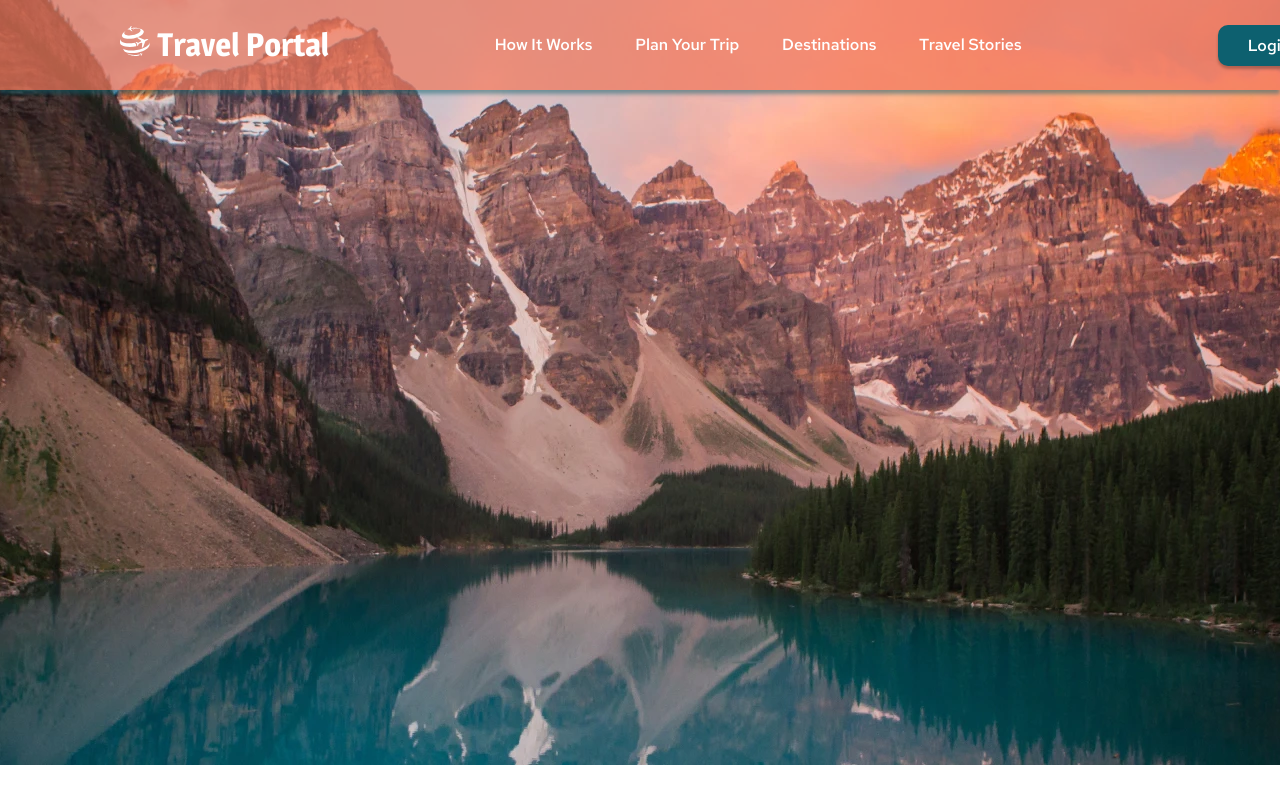
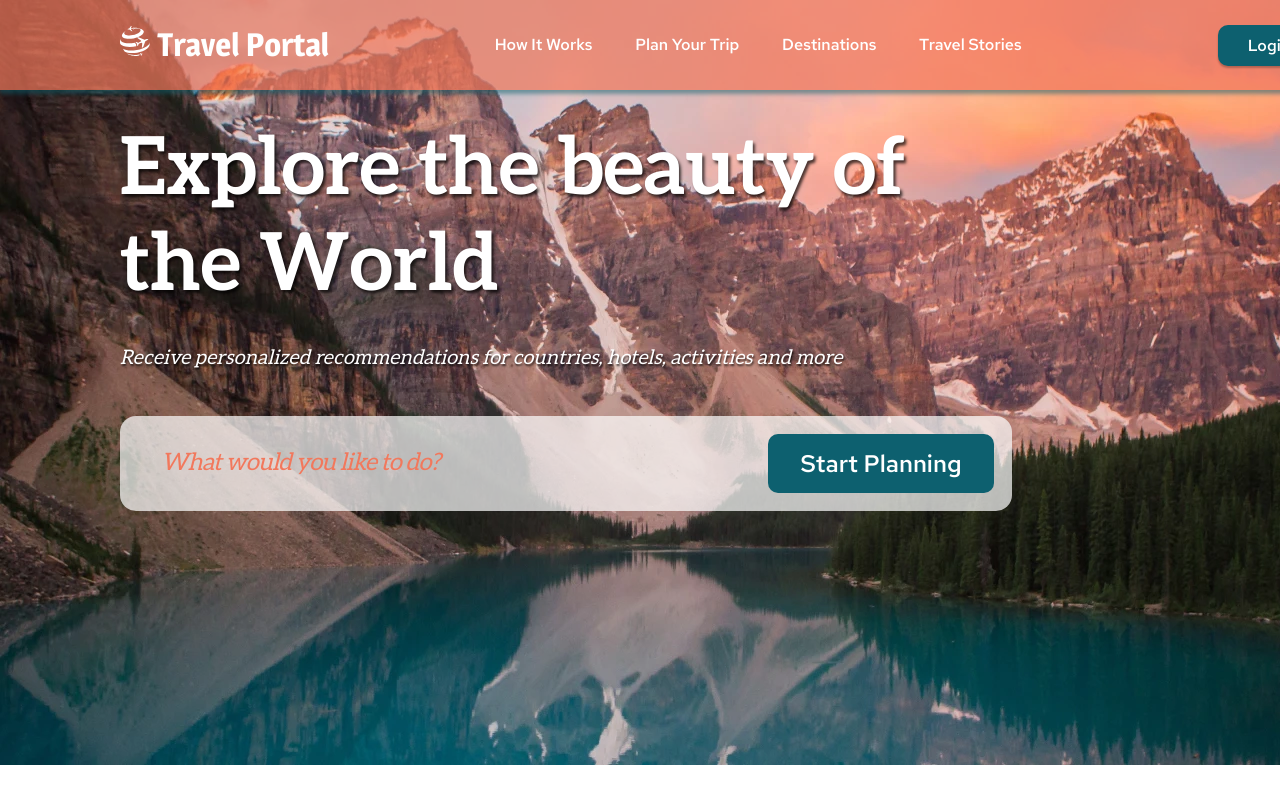
Before and after one commit to greysar/Travel, a plain HTML site: page index.html in a window 1280 px wide. Shown: the top 800 px of the page. Drawn offline with Linux system fonts and the light colour scheme.

Commit message:
feat: add preview block

```diff
--- a/assets/sass/base/_basic.scss
+++ b/assets/sass/base/_basic.scss
@@ -2,20 +2,24 @@
 $color-black: #000000;
 $color-white: #ffffff;
 $color-sia: #0d606f;
-$color-header: #f2785c;
+$color-orange: #f2785c;
 
 // Fonts
 
 $font-group-1: 'Magra', sans-serif;
 $font-group-2: 'Red Hat Text', sans-serif;
+$font-group-3: 'Aleo', sans-serif;
 
+:root {
+    font-size: 16px;
+}
 
 * {
     box-sizing: border-box;
 }
 
 .container {
-  width: 1440px;
+  width: 90rem;
   margin: 0 auto;
 }
 
--- a/assets/sass/base/_fonts.scss
+++ b/assets/sass/base/_fonts.scss
@@ -1,3 +1,4 @@
+// Magra
 @font-face {
   font-family: "Magra";
   src: url("/assets/fonts/magra/Magra-Bold.woff2") format("woff2"),
@@ -14,6 +15,7 @@
   font-weight: 400;
 }
 
+// Red Hat Text
 @font-face {
   font-family: "Red Hat Text";
   src: url("/assets/fonts/RedHatText/RedHatText.woff2") format("woff2"),
@@ -21,3 +23,20 @@
     url("/assets/fonts/RedHatText/RedHatText.ttf") format("ttf");
   font-weight: 500;
 }
+
+// Aleo
+@font-face {
+  font-family: "Aleo";
+  src: url("/assets/fonts/Aleo/Aleo-Bold.woff2") format("woff2"),
+    url("/assets/fonts/Aleo/Aleo-Bold.woff") format("woff"),
+    url("/assets/fonts/Aleo/Aleo-Bold.ttf") format("ttf");
+  font-weight: 700;
+}
+
+@font-face {
+  font-family: "Aleo";
+  src: url("/assets/fonts/Aleo/Aleo-Regular.woff2") format("woff2"),
+    url("/assets/fonts/Aleo/Aleo-Regular.woff") format("woff"),
+    url("/assets/fonts/Aleo/Aleo-Regular.ttf") format("ttf");
+  font-weight: 400;
+}
--- a/assets/sass/components/_buttons.scss
+++ b/assets/sass/components/_buttons.scss
@@ -1,17 +1,24 @@
 .header__button {
   border: none;
   outline: none;
-  box-shadow: 0 3px 3px rgba($color-black, 0.25);
+  box-shadow: 0 0.13rem 0.13rem rgba($color-black, 0.25);
 }
 
 .btn {
   font-weight: 500;
-  font-size: 16px;
-  line-height: 21px;
+  font-size: 1rem;
+  line-height: 1.3125rem;
   font-family: $font-group-2;
   background-color: $color-sia;
   color: $color-white;
   cursor: pointer;
-  padding: 10px 30px;
-  border-radius: 10px;
+  padding: 0.625rem 1.875rem;
+  border-radius: 0.625rem;
+  transition: 0.3s;
+
+  &:hover {
+    background-color: $color-orange;
+    box-shadow: 0 0 0.3rem $color-white;
+    color: rgba($color-black, 0.6);
+  }
 }
--- a/assets/sass/layout/_first-screen.scss
+++ b/assets/sass/layout/_first-screen.scss
@@ -1,5 +1,6 @@
 .first-screen {
-    height: 765px;
+    height: 47.8125rem;
     background: url('/assets/images/first-screen_bg.webp') no-repeat;
     background-position: center;
+    background-size: cover;
 }
--- a/assets/sass/layout/_header.scss
+++ b/assets/sass/layout/_header.scss
@@ -1,7 +1,7 @@
 .header {
-  height: 90px;
-  background-color: rgba($color-header, $alpha: 0.7);
-  box-shadow: 0px 4px 4px rgba($color-sia, 0.5);
+  height: 5.625rem;
+  background-color: rgba($color-orange, $alpha: 0.7);
+  box-shadow: 0rem 0.25rem 0.25rem rgba($color-sia, 0.5);
   user-select: none;
 }
 
@@ -10,31 +10,34 @@
   display: flex;
   justify-content: space-between;
   align-items: center;
-  padding: 0 120px;
+  padding: 0 7.5rem;
 }
 
 .header__logo {
-  width: 216px;
-  height: 41px;
+  width: 13.5rem;
+  height: 2.5625rem;
+  & img {
+    width: 1.875rem;
+    height: 1.875rem;
+  }
   & span {
     font-family: $font-group-1;
     font-weight: 600;
-    font-size: 32px;
-    line-height: 39px;
+    font-size: 2rem;
+    line-height: 2.4375rem;
     color: $color-white;
-    padding-left: 3px;
+    padding-left: 0.1875rem;
   }
 }
 
-
 .header__nav {
-    margin-right: 196px;
+  margin-right: 12.25rem;
   margin-left: auto;
 }
 
 .nav__list {
-    width: 527px;
-    height: 21px;
+  width: 32.9375rem;
+  height: 1.3125rem;
   display: flex;
   justify-content: space-between;
   align-items: center;
@@ -47,6 +50,6 @@
   color: $color-white;
   transition: 0.3s;
   &:hover {
-        text-shadow: 1px 2px rgba($color-sia, 0.7);
+    text-shadow: 0.0625rem 0.125rem rgba($color-sia, 0.7);
   }
 }
--- /dev/null
+++ b/assets/sass/layout/_preview.scss
@@ -0,0 +1,69 @@
+.preview__block {
+  width: 55.75rem;
+  margin-top: 2rem;
+  margin-left: 7.5rem;
+}
+
+.preview {
+  font-family: $font-group-3;
+}
+
+.preview__title {
+  font-weight: 700;
+  font-size: 5rem;
+  line-height: 6rem;
+  color: $color-white;
+  text-shadow: 0.13rem 0.19rem 0.19rem rgba($color-black, 0.7);
+  margin: 0;
+  margin-bottom: 2rem;
+}
+
+.preview__description {
+  font-style: italic;
+  font-weight: 400;
+  font-size: 1.25rem;
+  line-height: 1.5rem;
+  letter-spacing: 0.0056rem;
+  color: $color-white;
+  text-shadow: 0.06rem 0.13rem 0.13rem rgba($color-black, 0.7);
+  margin: 0;
+  margin-bottom: 2.875rem;
+}
+
+.preview__form {
+  position: relative;
+
+  & input[type="text"] {
+    width: 55.75rem;
+    height: 5.9375rem;
+    background-color: rgba($color-white, 0.7);
+    border: none;
+    border-radius: 1rem;
+    font-style: italic;
+    font-weight: 400;
+    font-size: 1.5rem;
+    line-height: 1.8125rem;
+    color: $color-orange;
+    padding: 0 18.1875rem 0 2.56rem;
+
+    &:focus {
+      outline: none;
+    }
+
+    &::placeholder {
+      color: $color-orange;
+      letter-spacing: -0.0375rem;
+    }
+  }
+
+  & input[type="submit"] {
+    font-weight: 500;
+    font-size: 1.5rem;
+    line-height: 2rem;
+    border: none;
+    padding: 0.84375rem 2.03121rem;
+    position: absolute;
+    top: 1.125rem;
+    right: 1.125rem;
+  }
+}
--- a/assets/sass/style.scss
+++ b/assets/sass/style.scss
@@ -3,3 +3,4 @@
 @import 'components/buttons';
 @import 'layout/first-screen';
 @import 'layout/header';
+@import 'layout/preview'
--- a/index.html
+++ b/index.html
@@ -13,7 +13,7 @@
 </head>
 
 <body>
-    <div class="first-screen">
+    <div class="first-screen container">
         <header class="header">
             <div class="header__wrapper container">
                 <div class="header__logo">
@@ -33,6 +33,23 @@
                 <button class="header__button btn">Login</button>
             </div>
         </header>
+
+        <div class="preview container">
+            <div class="preview__block">
+                <h1 class="preview__title">
+                    Explore the beauty of <br> the World
+                </h1>
+
+                <p class="preview__description">
+                    Receive personalized recommendations for countries, hotels, activities and more
+                </p>
+
+                <form class="preview__form" action="search">
+                    <input type="text" placeholder="What would you like to do?">
+                    <input type="submit" class="btn" value="Start Planning">
+                </form>
+            </div>
+        </div>
     </div>
 </body>
 
```
Also changed, not shown: assets/css/style.css, assets/fonts/Aleo/Aleo-Bold.ttf (added), assets/fonts/Aleo/Aleo-Bold.woff (added), assets/fonts/Aleo/Aleo-Bold.woff2 (added), assets/fonts/Aleo/Aleo-Regular.ttf (added), assets/fonts/Aleo/Aleo-Regular.woff (added), assets/fonts/Aleo/Aleo-Regular.woff2 (added). Lines whose indentation alone changed are shown as unchanged.
